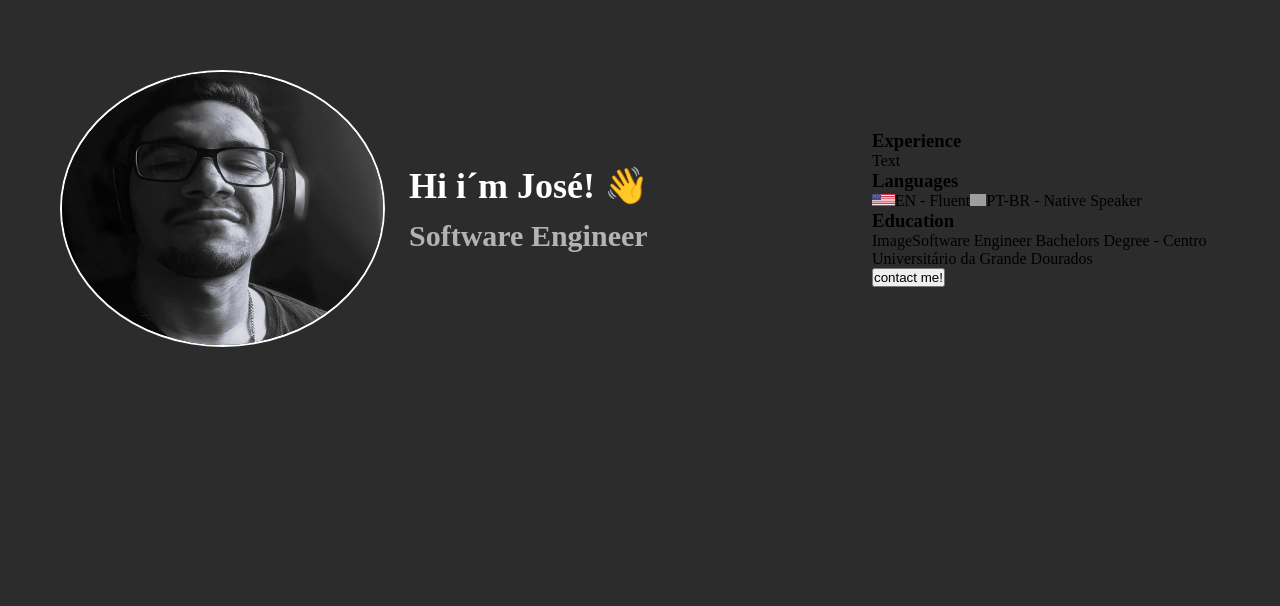
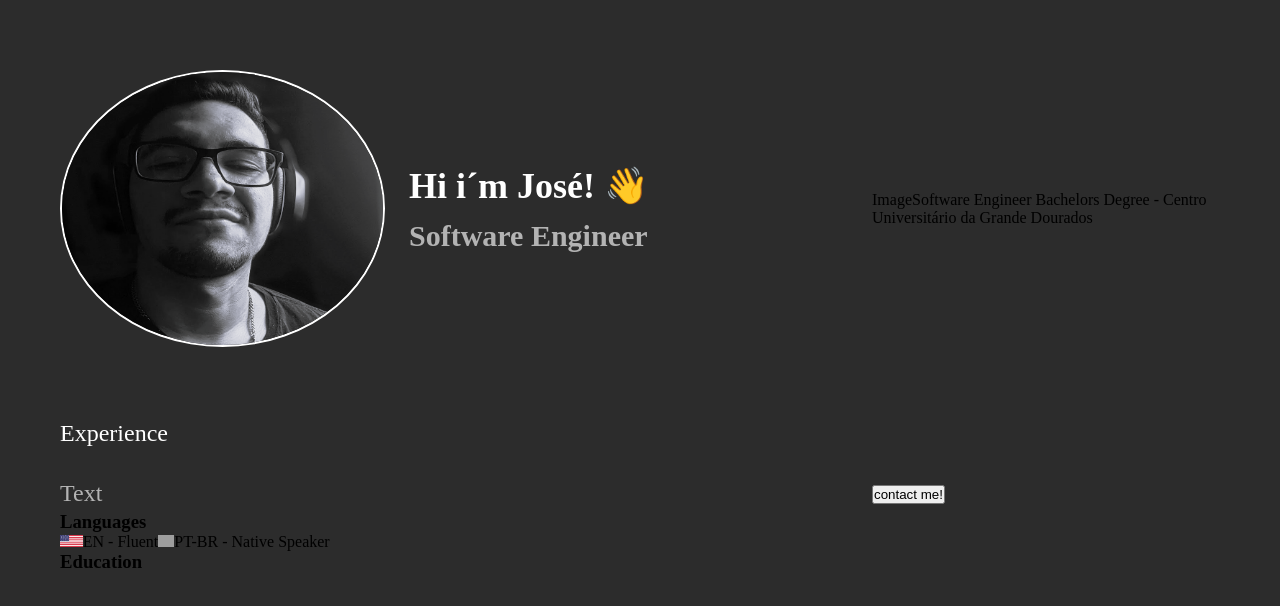
Before and after one commit to machadojose1008/my-portfolio, a React (Create React App) app: page / in a window 1280 px wide. Shown: the top 606 px of the page. Built offline with nearby package versions, Linux system fonts and the light colour scheme; grey boxes are pictures that could not be loaded.

Commit message:
feat: config experience section

```diff
--- a/src/App.js
+++ b/src/App.js
@@ -1,35 +1,15 @@
-import logo from './logo.svg';
 import './App.scss';
 import { Fragment } from 'react';
-import UsFlag from './assets/us.jpg';
-import BrFlag from './assets/brasil.png';
 import Header from './components/header/header';
 import './styles/home.scss';
+import Experience from './components/experience/experience';
 
 function App() {
   return (
     <Fragment>
       <main className='container'>
         <Header />
-        <div className='experience'>
-          <h3>Experience</h3>
-          <p>Text</p>
-          <div className='experience-time'>
-
-          </div>
-          <div className='infos'>
-            <h3>Languages</h3>
-            <div className='language-infos'>
-              <span>
-                <img src={UsFlag} height={12} />
-                EN - Fluent
-              </span>
-              <span>
-                <img src={BrFlag} height={12} />
-                PT-BR - Native Speaker
-              </span>
-            </div>
-            <h3>Education</h3>
+        <Experience />
         <div className='educational-div'>
           <span>Image</span>
           <span>Software Engineer Bachelors Degree - Centro Universitário da Grande Dourados</span>
@@ -38,8 +18,8 @@ function App() {
           <div className='social'></div>
           <button>contact me!</button>
         </div>
-          </div>
-        </div>
+
+
       </main>
 
 
--- /dev/null
+++ b/src/components/experience/experience.jsx
@@ -0,0 +1,32 @@
+import UsFlag from '../../assets/us.jpg';
+import BrFlag from '../../assets/brasil.png';
+import './experience.styles.scss';
+import SectionTitle from '../sectionTitle/sectionTitle';
+const Experience = () => {
+
+    return (
+        <div className='experience'>
+            <SectionTitle text='Experience' />
+            <p>Text</p>
+            <div className='experience-time'>
+
+            </div>
+            <div className='infos'>
+                <h3>Languages</h3>
+                <div className='language-infos'>
+                    <span>
+                        <img src={UsFlag} height={12} />
+                        EN - Fluent
+                    </span>
+                    <span>
+                        <img src={BrFlag} height={12} />
+                        PT-BR - Native Speaker
+                    </span>
+                </div>
+                <h3>Education</h3>
+            </div>
+        </div>
+    )
+}
+
+export default Experience;
--- /dev/null
+++ b/src/components/experience/experience.styles.scss
@@ -0,0 +1,24 @@
+.experience {
+    display: flex;
+    flex-direction: column;
+    align-items: center;
+    grid-area: experience;
+
+    p {
+        font-weight: 300;
+        font-size: 18px;
+        line-height: 28px;
+        color: var(--text-secundary);
+        text-align: center;
+    }
+
+    @media (min-width: 768px) {
+        align-items: flex-start;
+        p {
+            font-size: 24px;
+            line-height: 36px;
+            text-align: start;
+
+        }
+    }
+}
--- /dev/null
+++ b/src/components/sectionTitle/sectionTitle.jsx
@@ -0,0 +1,11 @@
+import './sectionTitle.styles.scss';
+const SectionTitle = ({text}) => {
+
+    return (
+        <h3 className="section-title">
+           {text}
+        </h3>
+    )
+}
+
+export default SectionTitle;
--- /dev/null
+++ b/src/components/sectionTitle/sectionTitle.styles.scss
@@ -0,0 +1,15 @@
+.section-title {
+    font-weight: 500;
+    font-size: 18px;
+    text-align: center;
+    line-height: 28px;
+    color: var(--text-primary);
+    margin-bottom: 24px;
+
+    @media (min-width: 768px) {
+        font-size: 24px;
+        line-height: 36px;
+        text-align: start;
+
+    }
+}
--- a/src/styles/home.scss
+++ b/src/styles/home.scss
@@ -2,6 +2,7 @@
     padding: 40px 32px;
     display: grid;
     grid-template-rows: repeat(4, auto);
+    gap:24px;
     grid-template-areas:
     "header"
     "btns"
```
Lines whose indentation alone changed are shown as unchanged.
